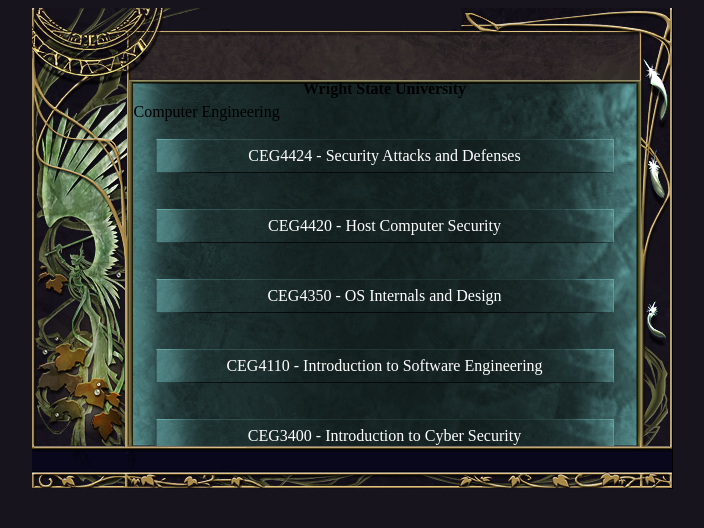
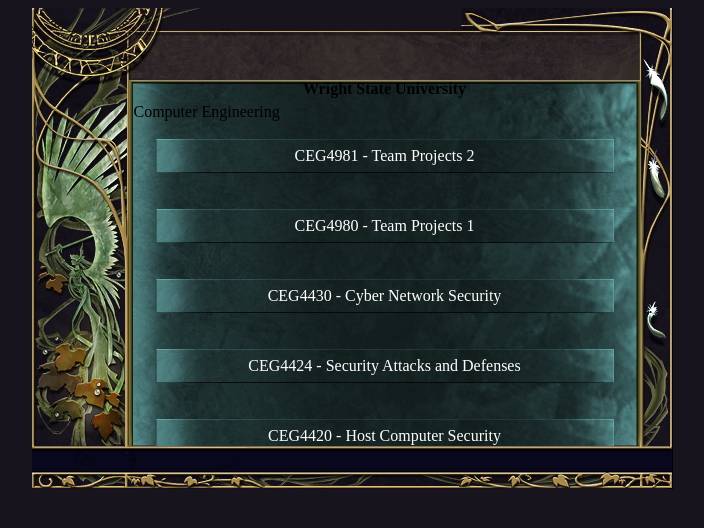
Before and after one commit to GrantBenR/grantbenr.github.io, a Jekyll site: the page school.html, which Jekyll copies as it is, in a window 1280 px wide. Shown: the top 528 px of the page, without its empty margins (288-992 px from the left). Built offline with Jekyll 4.4.1, drawn with Linux system fonts in a browser that asks for light colours.

Commit message:
8_25 - added new classes

```diff
--- a/school.html
+++ b/school.html
@@ -26,6 +26,15 @@
                                 </div>
                                 <div class="school_section">
                                     <div class="class_title_div">
+                                        CEG4981 - Team Projects 2
+                                    </div>
+                                    <div class="class_title_div">
+                                        CEG4980 - Team Projects 1
+                                    </div>
+                                    <div class="class_title_div">
+                                        CEG4430 - Cyber Network Security
+                                    </div>
+                                    <div class="class_title_div">
                                         CEG4424 - Security Attacks and Defenses
                                     </div>
                                     <div class="class_title_div">
@@ -53,6 +62,9 @@
                                     Computer Science
                                 </div>
                                 <div class="school_section">
+                                    <div class="class_title_div">
+                                        CS4900 - Human Computer Interactions
+                                    </div>
                                     <div class="class_title_div">
                                         CS3180 - Comparative Languages
                                     </div>
```
